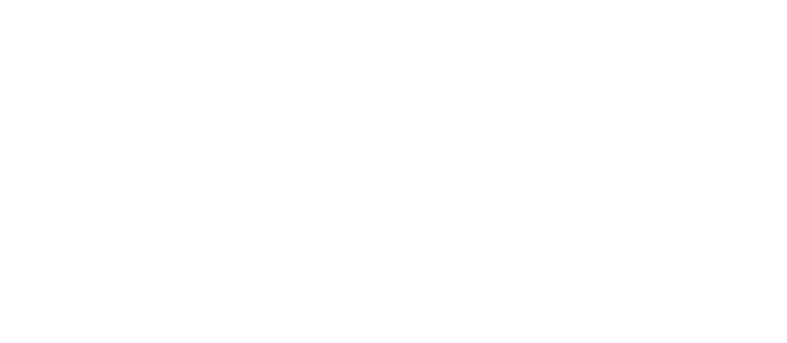
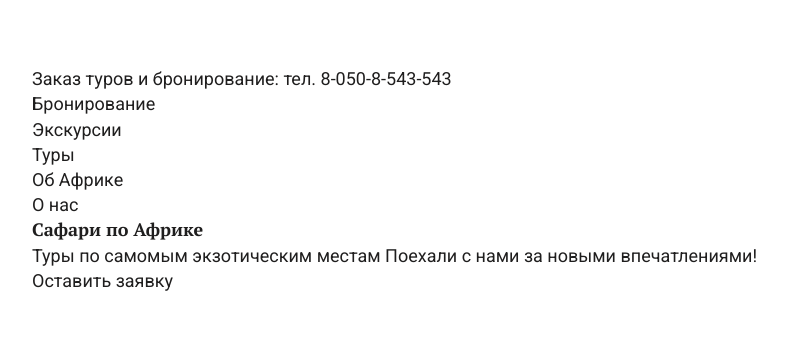
Before and after one commit to entertoinfo/Safari-Tourist, a plain HTML site: page index.html in a window 1280 px wide. Shown: the whole page, without its empty margins (48-835 px from the left). Drawn offline with nearby package versions, Linux system fonts and the light colour scheme.

Commit message:
Safati-Tourist

```diff
--- a/css/style.css
+++ b/css/style.css
@@ -0,0 +1,28 @@
+*,
+*::after,
+*::before {
+  box-sizing: border-box;
+}
+
+body {
+  font-family: 'Roboto', sans-serif;
+  font-size: 18px;
+  line-height: 140%;
+  font-weight: 400;
+  color: #1F1E1E;
+}
+
+a {
+  text-decoration: none;
+  color: inherit;
+}
+
+.container{
+  max-width: 1120px;
+  margin: 0 auto;
+}
+
+.header__title {
+  font-family: 'PT Serif', serif;
+
+}
--- a/index.html
+++ b/index.html
@@ -1,21 +1,65 @@
 <!DOCTYPE html>
-<html lang="en">
+<html lang="ru">
+
 <head>
   <meta charset="UTF-8">
   <meta name="viewport" content="width=device-width, initial-scale=1.0">
   <meta http-equiv="X-UA-Compatible" content="ie=edge">
-  <title>Document</title>
+  <title>Safari Tourist</title>
+  <link rel="preconnect" href="https://fonts.googleapis.com">
+  <link rel="preconnect" href="https://fonts.gstatic.com" crossorigin>
+  <link href="https://fonts.googleapis.com/css2?family=PT+Serif:wght@700&family=Roboto:wght@400;500;700&display=swap"
+    rel="stylesheet">
   <link rel="stylesheet" href="css/reset.css">
   <link rel="stylesheet" href="css/slick.css">
   <link rel="stylesheet" href="css/jquery.fancybox.css">
   <link rel="stylesheet" href="css/style.css">
 </head>
+
 <body>
+  <header class="header">
+    <div class="container">
+      <div class="header__inner">
+        <div class="header__top">
+          <a class="logo" href="#">
+            <img class="logo" src="images/logo.svg" alt="logo">
+          </a>
+          <div class="header__phone">
+            Заказ туров и бронирование:
+            <a class="header__phone-number" href="tel:80508543543" tel:>тел. 8-050-8-543-543</a>
+          </div>
+          <nav class="menu">
+            <ul class="menu__list">
+              <li class="menu__item"><a class="menu__link" href="#">Бронирование</a></li>
+              <li class="menu__item"><a class="menu__link" href="#">Экскурсии</a></li>
+              <li class="menu__item"><a class="menu__link" href="#">Туры</a></li>
+              <li class="menu__item"><a class="menu__link" href="#">Об Африке</a></li>
+              <li class="menu__item"><a class="menu__link" href="#">О нас</a></li>
+            </ul>
+          </nav>
+        </div>
+        <h1 class="header__title">
+          Сафари по Африке
+        </h1>
+        <div class="header__content">
+          <p class="header__descr">Туры по самомым экзотическим местам
+            Поехали с нами за новыми впечатлениями!</p>
+          <a class="header__btn" href="#">Оставить заявку</a>
+          <div class="header__arrow">
+            <a class="header__arrow-link" href="">
+              <img class="header__arrow-img" src="/images/arrow.svg" alt="">
+            </a>
+          </div>
+        </div>
+      </div>
 
+    </div>
+  </header>
 
   <script src="https://ajax.googleapis.com/ajax/libs/jquery/3.4.1/jquery.min.js"></script>
   <script src="js/slick.min.js"></script>
   <script src="js/jquery.fancybox.min.js"></script>
   <script src="js/main.js"></script>
 </body>
+
 </html>
```
Also changed, not shown: fonts/SF-Pro-Display-Bold.woff (deleted), fonts/SF-Pro-Display-Regular.woff (deleted), fonts/spaceagecyrillic-regular.ttf (deleted), fonts/spaceagecyrillic-regular.woff (deleted), images/arrow.svg (added), images/header-bg.jpg (added), images/logo.svg (added), 2 other files.
